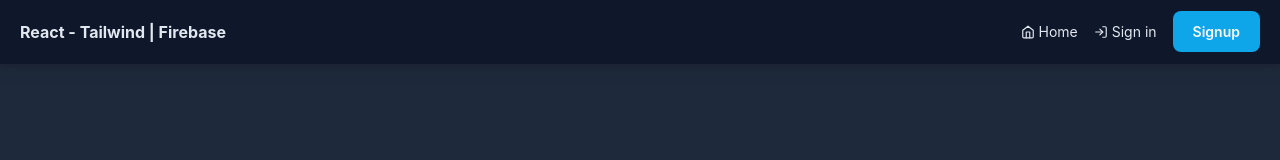
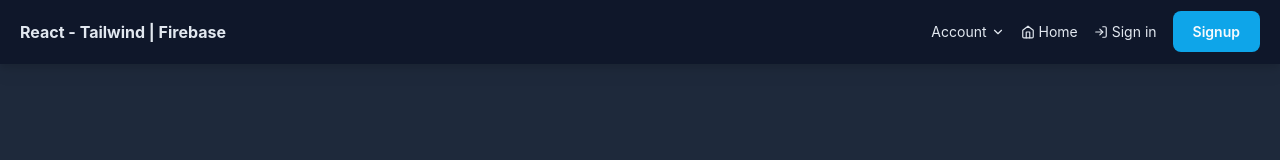
Before and after one commit to BryanBerger98/react-tailwind-firebase-starter, a React (Create React App) app: page / in a window 1280 px wide. Shown: the top 160 px of the page. Built offline with nearby package versions, Linux system fonts and the light colour scheme; no server answers.

Commit message:
feat(common): add dropdown component - v0.1.0

```diff
--- /dev/null
+++ b/src/common/components/Dropdown.jsx
@@ -0,0 +1,48 @@
+import { useCallback, useEffect, useRef, useState } from "react";
+import { Children, cloneElement } from 'react';
+
+function Dropdown({children, id}) {
+
+    const [hiddenDropdown, setHiddenDropdown] = useState(true);
+
+    const dropdownContainer = useRef(null);
+
+    const toggleDropdown = useCallback(() => {
+        if (hiddenDropdown) {
+            setHiddenDropdown(false);
+        } else {
+            setHiddenDropdown(true);
+        }
+    }, [hiddenDropdown]);
+
+    const dismissDropdown = useCallback(() => {
+        if (!hiddenDropdown) {
+            setHiddenDropdown(true);
+        }
+    }, [hiddenDropdown]);
+
+    useEffect(() => {
+        document.addEventListener('click', (event) => {
+          const target = event.target;
+          if (!target.closest(`#${id}`) && !hiddenDropdown) {
+            dismissDropdown();
+          }
+        });
+    }, [id, dismissDropdown, hiddenDropdown]);
+
+    return(
+        <div className="relative dropdown" id={id}>
+            {
+                Children.map(children, (child, index) => {
+                    if (child.type === 'button') {
+                        return cloneElement(child, {onClick: toggleDropdown});
+                    } else if (child.type === 'ul') {
+                        return cloneElement(child, {ref: dropdownContainer, onClick: dismissDropdown, style: {display: hiddenDropdown ? 'none' : 'flex'}});
+                    }
+                })
+            }
+        </div>
+    );
+
+}
+export default Dropdown;
--- a/src/common/components/Header.jsx
+++ b/src/common/components/Header.jsx
@@ -1,5 +1,7 @@
 import { Link } from 'react-router-dom';
 import { FiLogIn, FiHome } from 'react-icons/fi';
+import Dropdown from './Dropdown';
+import { FiChevronDown, FiUser, FiLogOut } from 'react-icons/fi';
 
 function Header() {
 
@@ -7,6 +9,23 @@ function Header() {
         <nav className="flex p-5 bg-slate-900 drop-shadow-lg text-slate-200 fixed inset-x-0">
             <Link to='/' className='font-bold'>React - Tailwind | Firebase</Link>
             <ul className="list-none flex ml-auto gap-4 text-sm items-center">
+                <li>
+                    <Dropdown id='headerAccountDropdown'>
+                        <button className='hover:text-slate-50 flex items-center'><span className='mr-1'>Account</span><FiChevronDown /></button>
+                        <ul className='list-none flex-col rounded-xl bg-slate-700 absolute right-0 mt-1 py-3 w-40 border border-slate-800'>
+                            <li className='hover:cursor-pointer hover:bg-slate-600'>
+                                <Link to='/' className='flex items-center w-full px-5 py-1'>
+                                    <FiUser /><span className="ml-1">Profile</span>
+                                </Link>
+                            </li>
+                            <li className='hover:cursor-pointer hover:bg-slate-600'>
+                                <button className='px-5 py-1 flex items-center'>
+                                    <FiLogOut /><span className="ml-1">Logout</span>
+                                </button>
+                            </li>
+                        </ul>
+                    </Dropdown>
+                </li>
                 <li>
                     <Link className='hover:text-slate-50 flex' to='/'><FiHome className='my-auto mr-1' />Home</Link>
                 </li>
```
